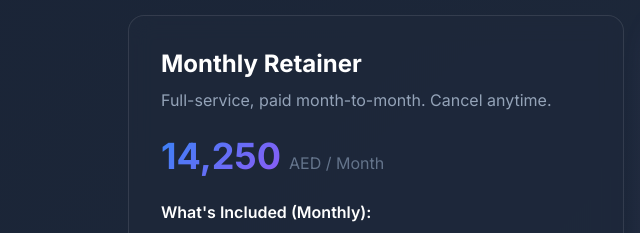
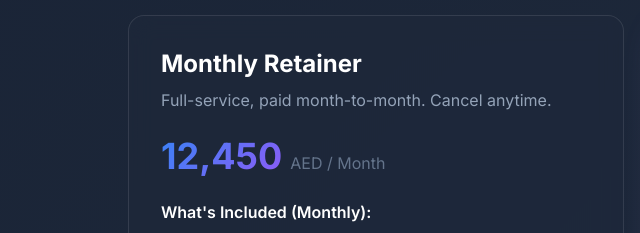
Before and after one commit to stevenooshin/5-months-with-Hiba, a plain HTML site: page index.html in a window 1280 px wide. Shown: the part 1560-1793 px from the top of the page, 0-640 px from the left. Drawn offline with nearby package versions, Linux system fonts and the light colour scheme.

Commit message:
Update index.html

```diff
--- a/index.html
+++ b/index.html
@@ -239,7 +239,7 @@
                 <h3 class="text-2xl font-bold text-white mb-2">Monthly Retainer</h3>
                 <p class="text-slate-400 mb-6">Full-service, paid month-to-month. Cancel anytime.</p>
                 <div class="flex items-baseline mb-6">
-                    <span class="text-4xl font-bold price-tag">14,250</span>
+                    <span class="text-4xl font-bold price-tag">12,450</span>
                     <span class="text-slate-500 ml-2">AED / Month</span>
                 </div>
                 <p class="font-semibold text-white mb-3">What's Included (Monthly):</p>
```
